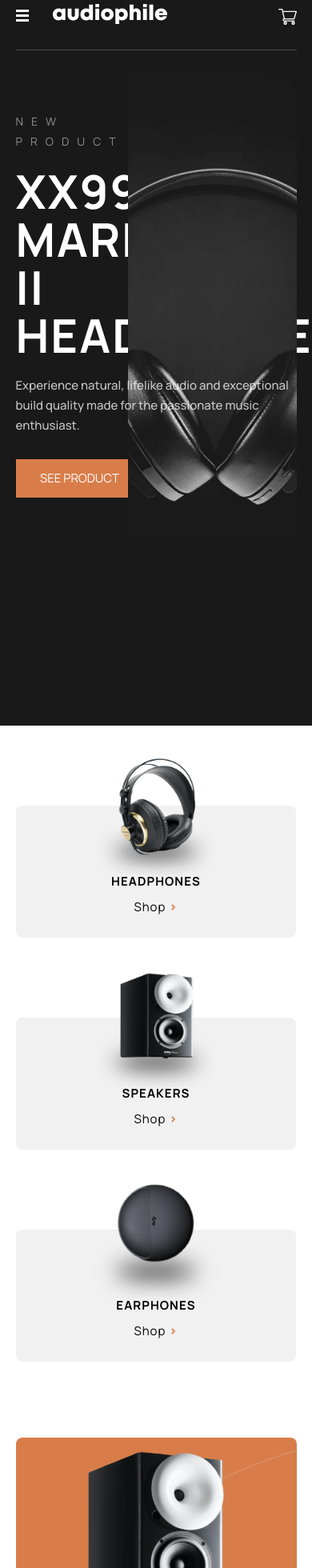
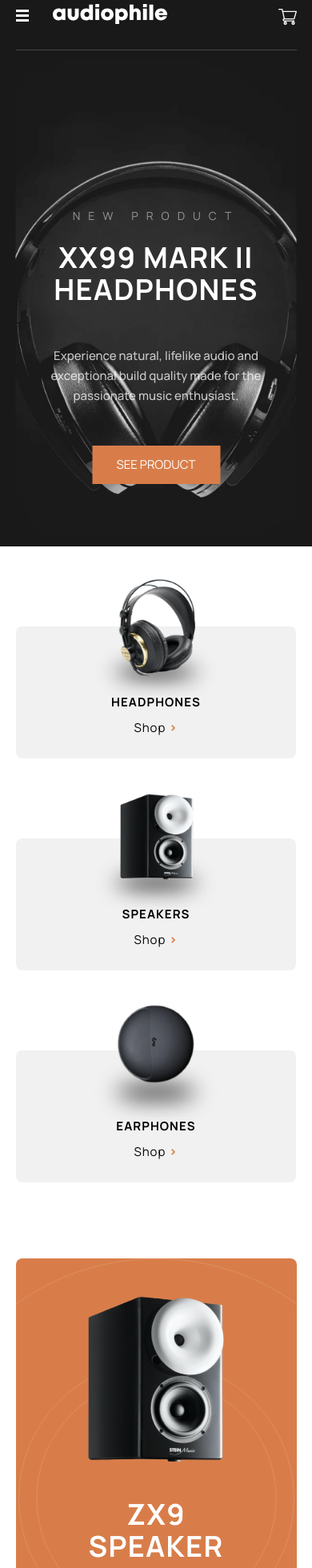
Before and after one commit to Zolfikaar/Audio-phile, a Vue app: page / in a window 390 px wide. Shown: the part 20-1980 px from the top of the page at 80% size. Built offline with nearby package versions, Linux system fonts and the light colour scheme.

Commit message:
Complete home page style

```diff
--- a/src/assets/base.css
+++ b/src/assets/base.css
@@ -183,6 +183,7 @@ button:hover{
   .wrapper{
     width: 90%;
   }
+
 }
 
 /* ----------- Tablet ----------- */
--- a/src/components/Home/HeroComp.vue
+++ b/src/components/Home/HeroComp.vue
@@ -84,7 +84,38 @@
 
 /* ----------- Mobile ----------- */
 @media only screen and (min-width: 350px) and (max-width: 600px) {
-
+  /* .home .hero-section .wrapper{display: none;} */
+  .hero-section{height: 620px;}
+  .hero-section .product-box{
+    position: relative;
+    display: unset;
+  }
+  .hero-section .product-box .product-info{
+    z-index: 3;
+    position: relative;
+    left: 50%;
+    transform: translate(-50%,50%);
+    width: 100%;
+    text-align: center;
+  }
+  .hero-section .product-box .product-info .product-title{
+    font-size: 36px;
+    line-height: 40px;
+    letter-spacing: 1.29px;
+  }
+  .hero-section .product-box .product-info .product-description{
+    width: 100%;
+    padding: 0 20px;
+    margin-top: 50px;
+    margin-bottom: 50px;
+  }
+  .hero-section .product-box .product-info button{align-self: center;}
+  .hero-section .product-box .product-image{
+    z-index: 1;
+    position: relative;
+    left: 50%;
+    transform: translate(-50%,-60%);
+  }
 
 }
 
@@ -119,7 +150,7 @@
     transform: translate(-50%,-74%);
   }
   .hero-section .product-box .product-image img{zoom: 1.4;}
-.product-box .product-image img{height: 730px;}
+  .product-box .product-image img{height: 730px;}
 
 }
 </style>
--- a/src/components/Home/TopProductsComp.vue
+++ b/src/components/Home/TopProductsComp.vue
@@ -139,6 +139,9 @@
     align-items: center;
     justify-content: space-evenly;
     height: 600px;
+    background-size: cover;
+    background-position-x: center;
+    background-position-y: top;
   }
   .top-products .top-products-box .box.zx9 .right-box{
     text-align: center;
@@ -151,12 +154,35 @@
     height: 207px;
     bottom: unset;
     left: unset;
-    margin-bottom: 50px;
+    margin-bottom: 0;
+
   }
+  .top-products .top-products-box .box.zx9 .right-box h1{
+    font-size: 36px;
+    line-height: 40px;
+    letter-spacing: 1.29px;
+  }
+  .top-products .top-products-box .box.zx9 .right-box p{padding: 0 20px;}
 
   .top-products .top-products-box .box.zx7 .right-box.image-box{
-    /* background-image: url('/src/assets/home/mobile/image-speaker-zx7.jpg'); */
-    /* height: 320px; */
+    background-image: url('/src/assets/home/mobile/image-speaker-zx7.jpg');
+    height: 320px;
+  }
+  .top-products .top-products-box .box.zx7 .left-box{left: 30%;}
+  .top-products .top-products-box .box.yx1{
+    flex-direction: column;
+  }
+  .top-products .top-products-box .box.yx1 .left-box.image-box{
+    width: 100%;
+    background-image: url('/src/assets/home/mobile/image-earphones-yx1.jpg');
+    height: 200px;
+    background-size: cover;
+  }
+  .top-products .top-products-box .box.yx1 .right-box{
+    margin-left: unset;
+    width: 100%;
+    height: 200px;
+    margin-top: 20px;
   }
 }
 
```
